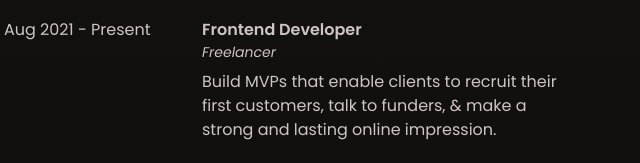
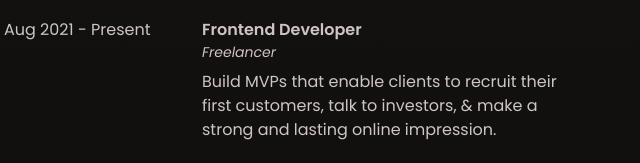
Before and after one commit to aobarbieri/website, a website: page resume.html in a window 1280 px wide. Shown: the part 150-313 px from the top of the page, 636-1276 px from the left. Drawn offline with nearby package versions, Linux system fonts and the light colour scheme.

Commit message:
Resume Update

```diff
--- a/resume.html
+++ b/resume.html
@@ -80,7 +80,7 @@
 							<h3 class="font-semibold">Frontend Developer</h3>
 							<p class="italic text-sm font-light pb-2">Freelancer</p>
 							<p>
-								Build MVPs that enable clients to recruit their first customers, talk to funders, & make a strong and lasting online impression.
+								Build MVPs that enable clients to recruit their first customers, talk to investors, & make a strong and lasting online impression.
 							</p>
 						</div>
 					</article>
```
